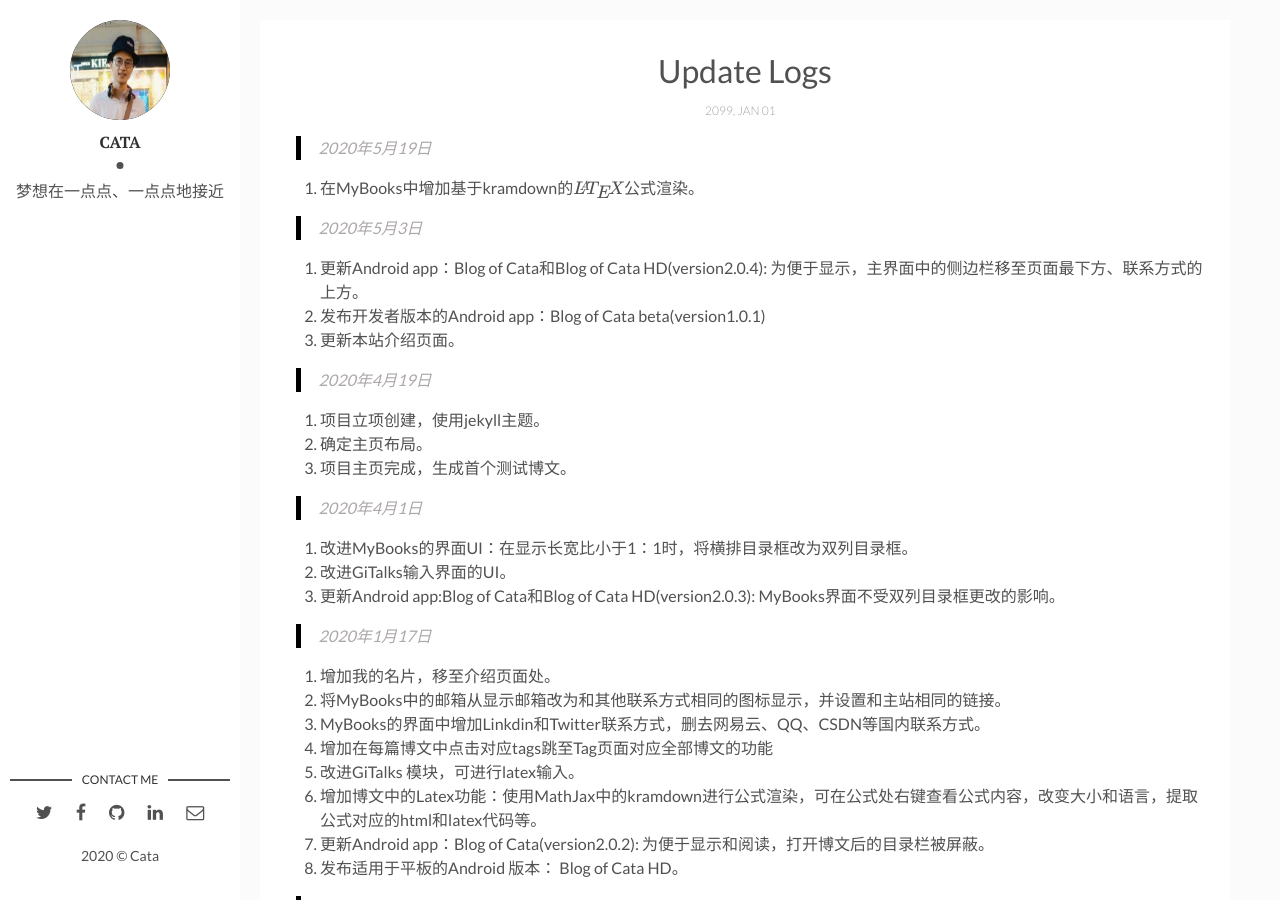
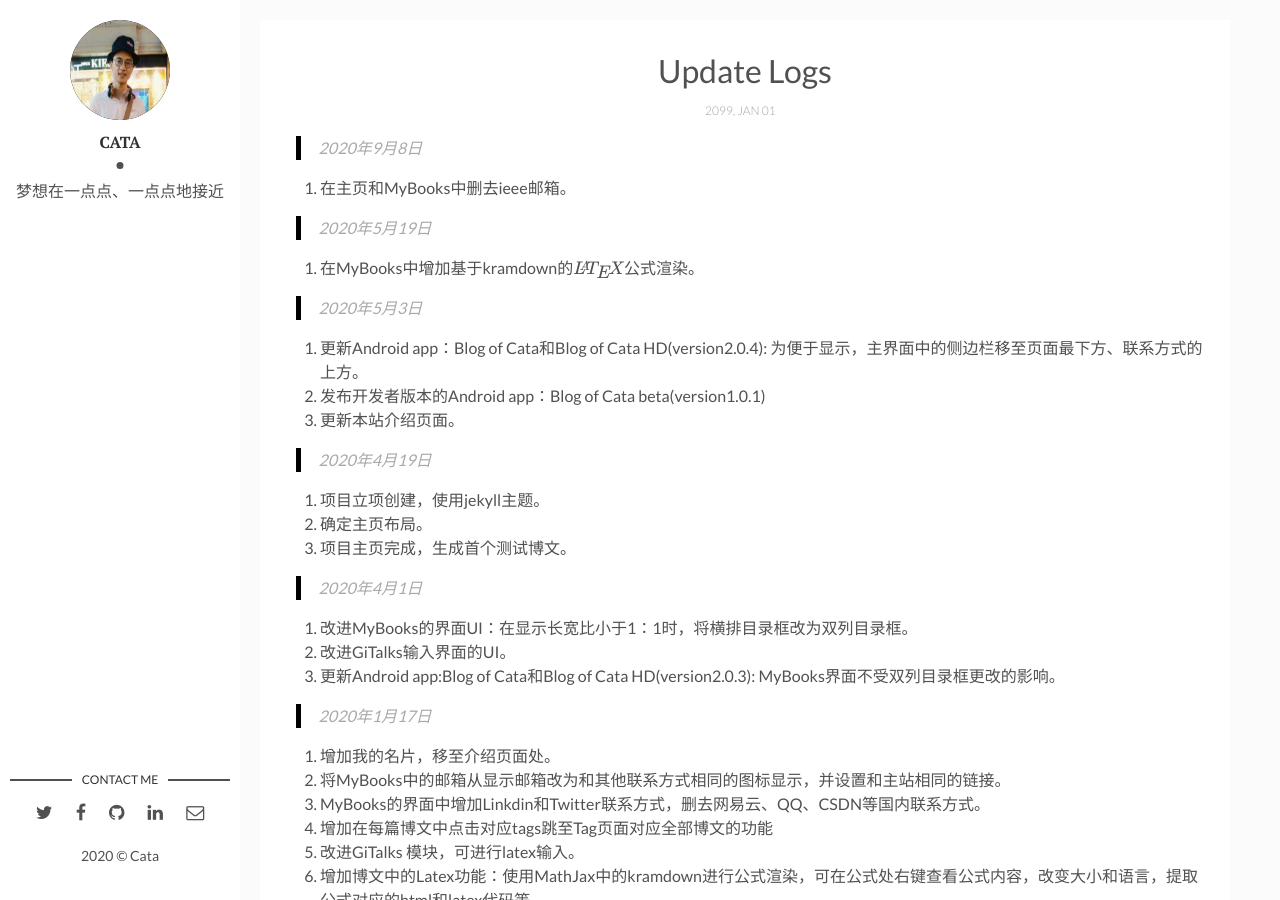
Before and after one commit to jaylencheng/Mybooks, a Jekyll site: the page built from _posts/2099-01-17-Update-Logs.markdown, in a window 1280 px wide and 900 px high. Built offline with Jekyll 4.4.1, drawn with Linux system fonts in a browser that asks for light colours; formulas are drawn with MathJax 3; comment, search, counter and statistics services are not loaded.

Commit message:
make some changes

```diff
--- a/_config.yml
+++ b/_config.yml
@@ -14,7 +14,7 @@ social-twitter: # add your Twitter handle
 social-facebook: # add your Facebook handle
 social-github: jaylencheng # add your Github handle
 social-linkedin: # add your Linkedin handle
-social-email: jaylencheng@outlook.com  jaylencheng@ieee.org # add your Email address
+social-email: jaylencheng@outlook.com   # add your Email address
 
 # Disqus
 discus-identifier: mr-brown # add your discus identifier
--- a/_posts/2099-01-17-Update-Logs.markdown
+++ b/_posts/2099-01-17-Update-Logs.markdown
@@ -5,7 +5,12 @@ date: 2099-1-1 13:32:20 +0300
 description: 本站的更新日志. # Add post description (optional)
 img:  # Add image post (optional)
 ---
->2020年5月19日
+
+> 2020年9月8日
+
+1. 在主页和MyBooks中删去ieee邮箱。
+
+> 2020年5月19日
 
 1. 在MyBooks中增加基于kramdown的$\LaTeX$公式渲染。
 
```
